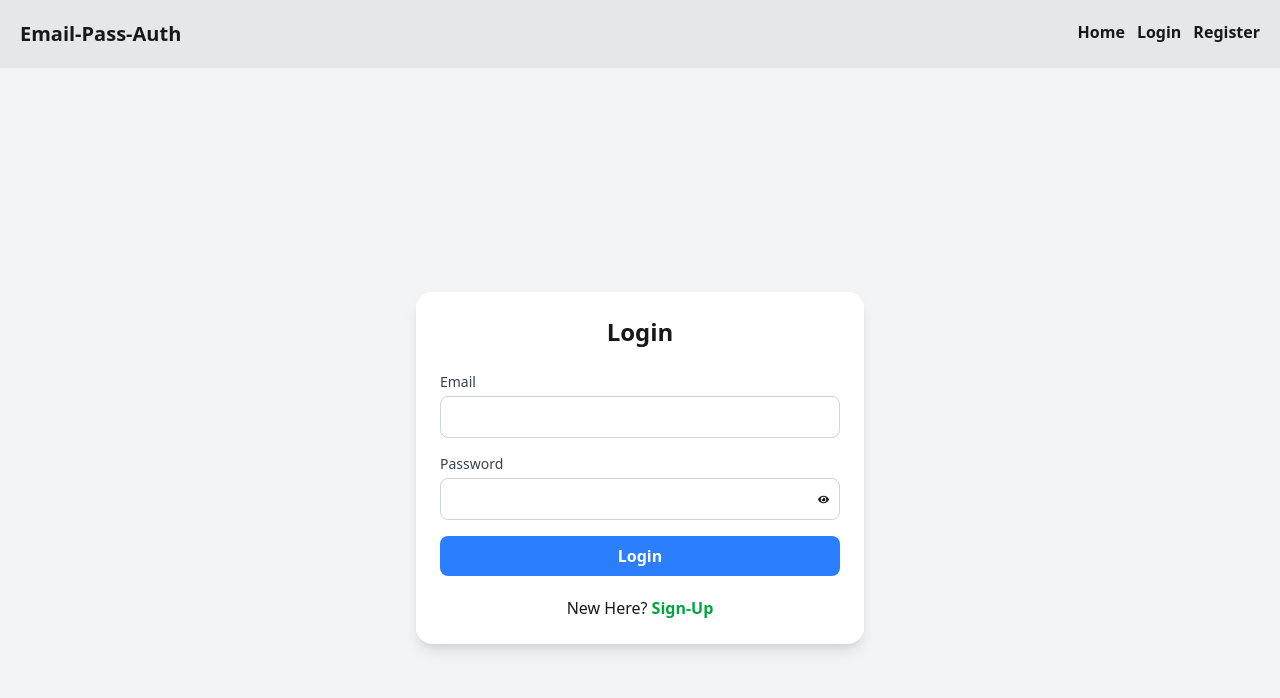
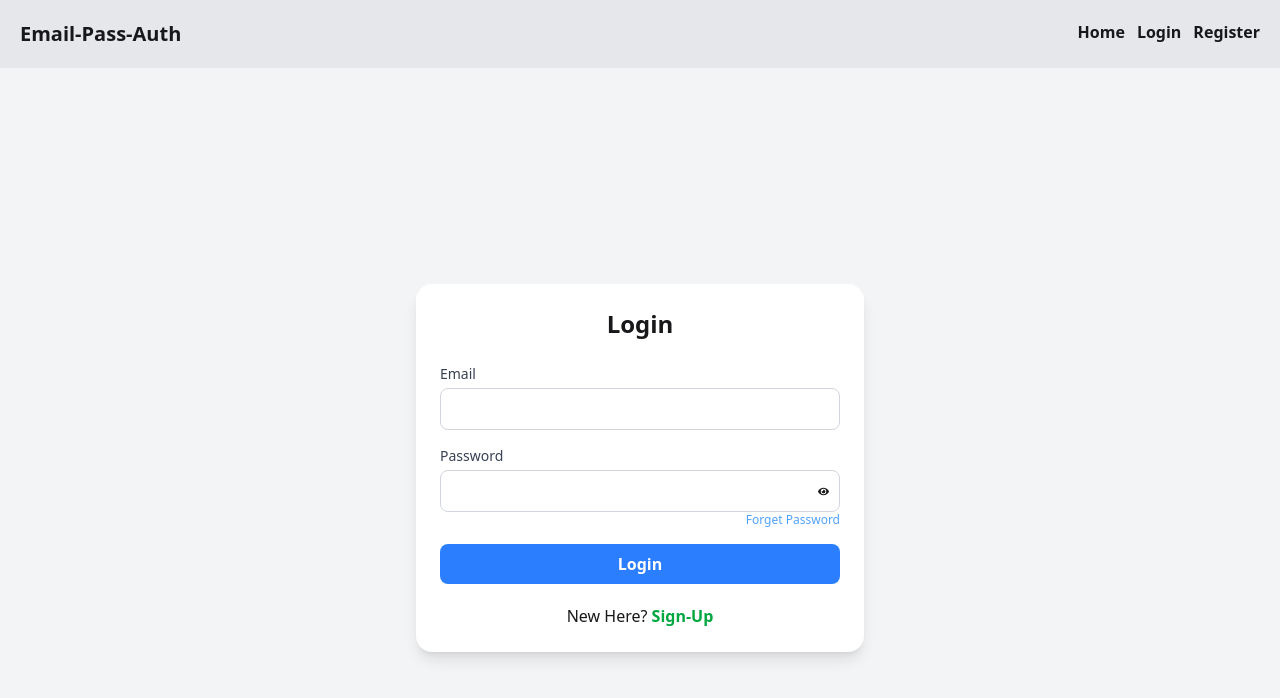
Before and after one commit to Suprio-Das/simple-firebase2, a React (Vite) app: page /login in a window 1280 px wide. Shown: the top 698 px of the page. Built offline with nearby package versions, Linux system fonts and the light colour scheme.

Commit message:
Password Reset Functionality Added

```diff
--- a/src/Components/Login/Login.jsx
+++ b/src/Components/Login/Login.jsx
@@ -1,14 +1,16 @@
-import { signInWithEmailAndPassword } from "firebase/auth";
+import { sendPasswordResetEmail, signInWithEmailAndPassword } from "firebase/auth";
 import auth from "../Firebase/Firebase.config";
 import { FaEye } from "react-icons/fa";
 import { FaEyeSlash } from "react-icons/fa";
-import { useState } from "react";
+import { useRef, useState } from "react";
 import { Link } from "react-router";
 
 const Login = () => {
     const [success, setSuccess] = useState(false);
     const [errorMessage, setErrorMessage] = useState(false);
     const [showPassword, setShowPassword] = useState(false);
+    const emailRef = useRef();
+
     const handleLogin = (e) => {
         e.preventDefault()
         const email = e.target.email.value
@@ -35,6 +37,23 @@ const Login = () => {
 
         // console.log(email, password)
     }
+
+    const handleResetPassword = () => {
+        sendPasswordResetEmail(auth, auth.currentUser);
+        const email = emailRef.current.value;
+        if (!email) {
+            alert('Please provide a valid email.')
+        }
+        else {
+            sendPasswordResetEmail(auth, email)
+                .then(() => {
+                    alert('A Password reset email send to your inbox.')
+                })
+                .catch(error => {
+                    console.log(error.message)
+                })
+        }
+    }
     return (
         <div className="flex items-center justify-center min-h-screen bg-gray-100">
             <form className="w-full max-w-md p-6 bg-white rounded-2xl shadow-lg" onSubmit={handleLogin}>
@@ -47,6 +66,7 @@ const Login = () => {
                         type="email"
                         id="email"
                         name="email"
+                        ref={emailRef}
                         className="mt-1 block w-full p-2 border rounded-lg focus:outline-none focus:ring-2 focus:ring-blue-500 focus:border-blue-500 border-gray-300"
                     />
                 </div>
@@ -71,6 +91,7 @@ const Login = () => {
                             showPassword ? <FaEyeSlash></FaEyeSlash> : <FaEye></FaEye>
                         }
                     </p>
+                    <p className="text-xs text-right text-blue-400 hover:underline cursor-pointer" onClick={handleResetPassword}>Forget Password</p>
                 </div>
                 <button
                     type="submit"
```
